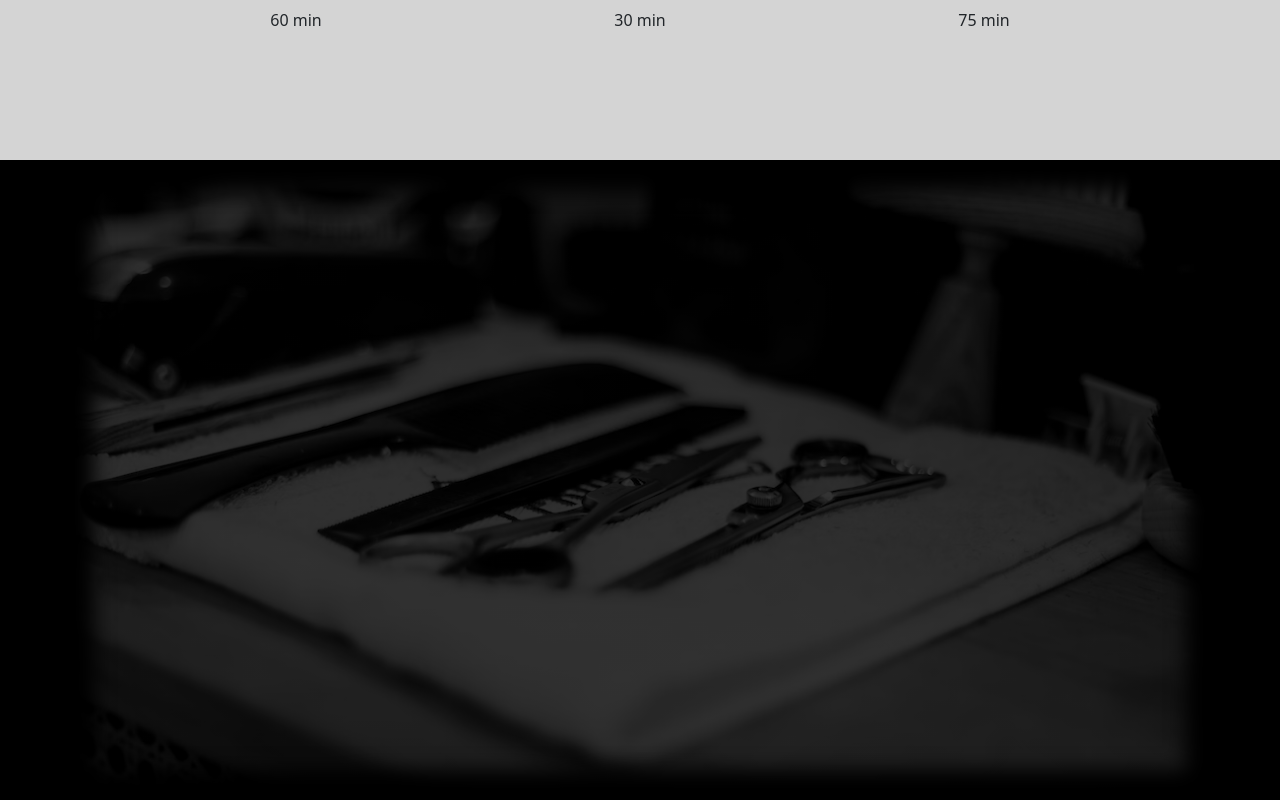
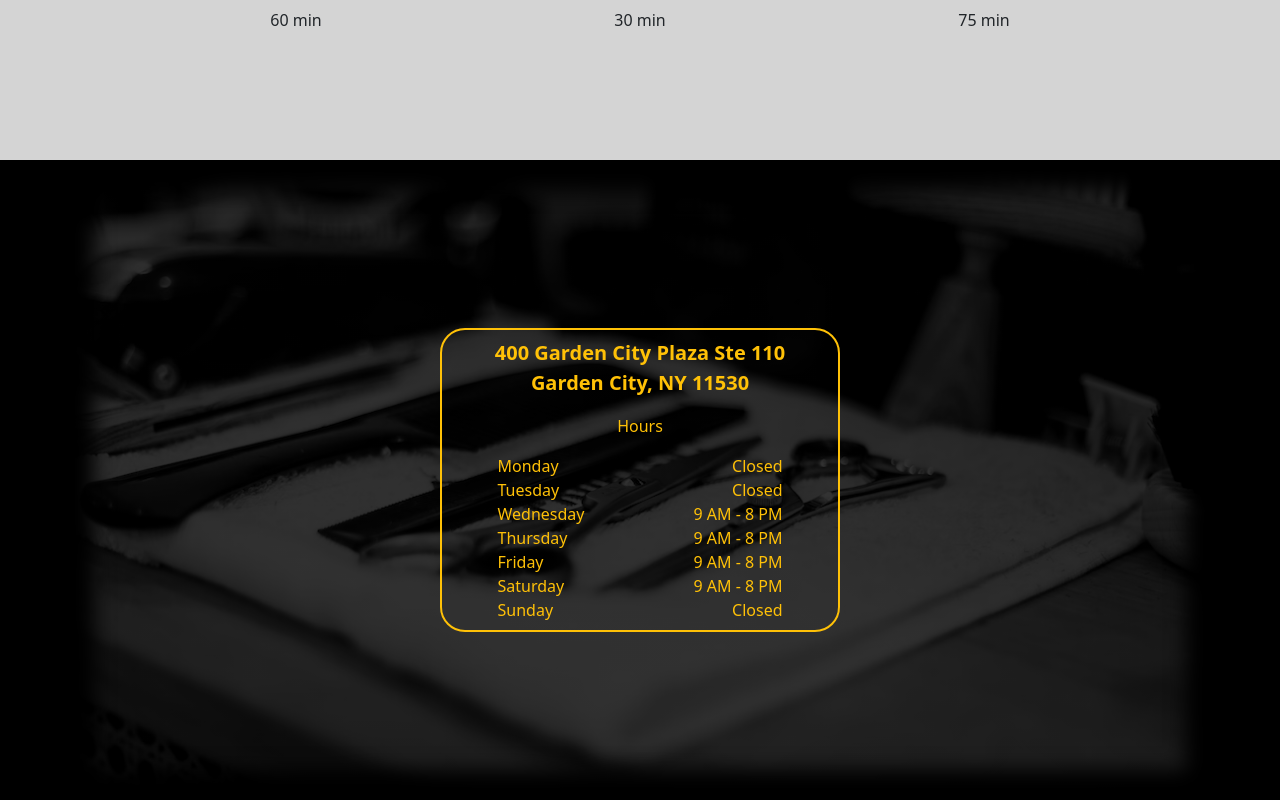
Before and after one commit to Mtuozzo86/barber, a React (Create React App) app: page / in a window 1280 px wide. Shown: the part 1306-2106 px from the top of the page. Built offline with nearby package versions, Linux system fonts and the light colour scheme.

Commit message:
better looking hours

```diff
--- a/src/components/About.css
+++ b/src/components/About.css
@@ -15,9 +15,11 @@
 }
 
 .about-first {
+
+    color:  #ffc107;
     border: 2px #ffc107 solid;
     border-radius: 25px;
-    min-width: 30%;
+    width: 25rem;
     margin: auto;
 }
 
@@ -28,3 +30,8 @@
     width: 98%;
     margin: auto;
 }
+
+.hours {
+  margin: auto;
+  width: 75%;
+}
--- a/src/components/About.js
+++ b/src/components/About.js
@@ -8,10 +8,51 @@ function About() {
   return (
     <div className="about-section">
       <div className="about-container d-flex flex-wrap">
-        {/* <Row className="h-100">
-          <Col className="d-flex h-100 text-warning">
-            <div className="d-flex flex-column about-first p-3">
-              <p className="fs-5 fw-semibold">
+        <div className="about-first p-2">
+          <p className="fs-5 fw-semibold text-center">
+            400 Garden City Plaza Ste 110 <br />
+            Garden City, NY 11530
+          </p>
+          <p className="text-center">Hours</p>
+          <div className="hours">
+            <Row>
+              <Col>Monday</Col>
+              <Col className="text-end">Closed</Col>
+            </Row>
+            <Row>
+                <Col>Tuesday</Col>
+                <Col className="text-end">Closed</Col>
+              </Row>
+              <Row>
+                <Col>Wednesday</Col>
+                <Col className="text-end">9 AM - 8 PM</Col>
+              </Row>
+              <Row>
+                <Col>Thursday</Col>
+                <Col className="text-end">9 AM - 8 PM</Col>
+              </Row>
+              <Row>
+                <Col>Friday</Col>
+                <Col className="text-end">9 AM - 8 PM</Col>
+              </Row>
+              <Row>
+                <Col>Saturday</Col>
+                <Col className="text-end">9 AM - 8 PM</Col>
+              </Row>
+              <Row>
+                <Col>Sunday</Col>
+                <Col className="text-end">Closed</Col>
+              </Row>
+          </div>
+        </div>
+      </div>
+    </div>
+  );
+}
+
+export default About;
+{
+  /* <p className="fs-5 fw-semibold">
                 400 Garden City Plaza Ste 110, Garden City, NY 11530
               </p>
               <p className="text-center">Hours</p>
@@ -43,16 +84,5 @@ function About() {
               <Row>
                 <Col>Sunday</Col>
                 <Col className="text-end">Closed</Col>
-              </Row>
-            </div>
-          </Col>
-          <Col className="d-flex h-100 text-warning">
-            <div className="about-second"></div>
-          </Col>
-        </Row> */}
-      </div>
-    </div>
-  );
+              </Row> */
 }
-
-export default About;
```
Also changed, not shown: src/components/Service.css (+0 -8 lines).
